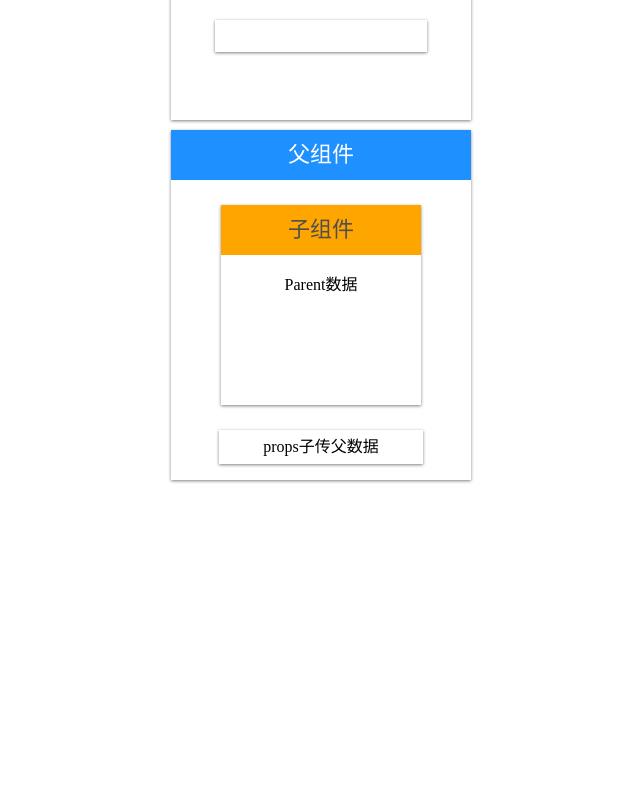
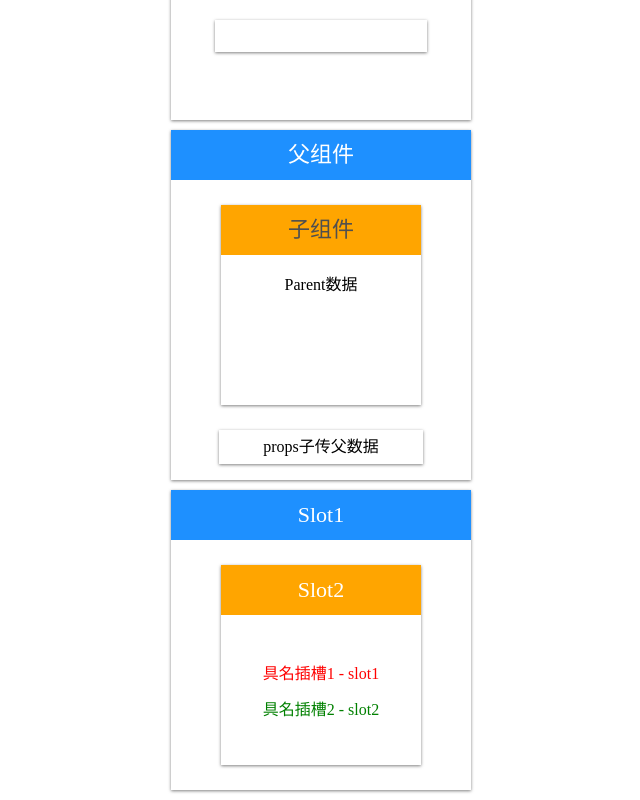
Before and after one commit to ruoton6/vue-base, a Vue app: page / in a window 1280 px wide. Shown: the part 1298-2098 px from the top of the page, without its empty margins (319-959 px from the left). Before the commit the page ends 1788 px from the top, so only its background shows below. Built offline with nearby package versions, Linux system fonts and the light colour scheme.

Commit message:
更新：插槽Slots

```diff
--- a/src/App.vue
+++ b/src/App.vue
@@ -7,6 +7,7 @@ import ModelDemo from "./components/ModelDemo.vue";
 import RefDemo from "./components/RefDemo.vue";
 import Wrap1 from "./components/Wrap1.vue";
 import ParentDemo from "./components/ParentDemo.vue";
+import Slot1Demo from "./components/Slot1Demo.vue";
 </script>
 
 <template>
@@ -18,4 +19,5 @@ import ParentDemo from "./components/ParentDemo.vue";
   <RefDemo />
   <Wrap1 />
   <ParentDemo />
+  <Slot1Demo />
 </template>
--- /dev/null
+++ b/src/components/Slot1Demo.vue
@@ -0,0 +1,55 @@
+<template>
+    <div class="slot1-wrapper">
+        <div class="slot1-title">
+            Slot1
+        </div>
+        <!-- 插槽 - 可以将模板内容完整的传递给子组件然后渲染出来 -->
+        <Slot2Demo>
+            <template #slot1="slotPorps">
+                <div style="margin: 6px; color: red;">
+                    {{ msg1 }} - {{ slotPorps.data1 }}
+                </div>
+            </template>
+            <template #slot2="slotProps">
+                <div style="margin: 6px; color: green;">
+                    {{ msg2 }} - {{ slotProps.data2 }}
+                </div>
+            </template>
+        </Slot2Demo>
+    </div>
+</template>
+
+<script>
+import Slot2Demo from './Slot2Demo.vue';
+
+export default {
+    data() {
+        return {
+            msg1: "具名插槽1",
+            msg2: "具名插槽2"
+        }
+    },
+    components: {
+        Slot2Demo
+    }
+}
+</script>
+
+<style scoped>
+.slot1-wrapper {
+    height: 300px;
+    width: 300px;
+    margin: 10px auto;
+    box-shadow: 0px 1px 3px rgba(0, 0, 0, .5);
+}
+
+.slot1-title {
+    height: 50px;
+    width: 100%;
+    background-color: #1e90ff;
+    color: #ffffff;
+    text-align: center;
+    line-height: 50px;
+    font-size: 22px;
+}
+</style>
--- /dev/null
+++ b/src/components/Slot2Demo.vue
@@ -0,0 +1,56 @@
+<template>
+    <div class="slot2-wrapper">
+        <div class="slot2-title">
+            Slot2
+        </div>
+        <div class="slot2-main">
+            <!-- slot为插槽标签，可以将父组件传递来的模板数据渲染出来 -->
+            <slot name="slot1" :data1="data1">
+                <!-- 插槽默认值，若父组件没有传递任何数值过来则显示下方的模板内容 -->
+                slot1 - 默认值
+            </slot>
+            <slot name="slot2" :data2="data2">
+                slot2 - 默认值
+            </slot>
+        </div>
+    </div>
+</template>
+
+<script>
+export default {
+    data() {
+        return {
+            data1: "slot1",
+            data2: "slot2"
+        }
+    }
+}
+</script>
+
+<style scoped>
+.slot2-wrapper {
+    height: 200px;
+    width: 200px;
+    margin: 25px auto;
+    box-shadow: 0px 1px 3px rgba(0, 0, 0, .5);
+}
+
+.slot2-title {
+    height: 50px;
+    width: 100%;
+    background-color: #ffa500;
+    color: #ffffff;
+    text-align: center;
+    line-height: 50px;
+    font-size: 22px;
+}
+
+.slot2-main {
+    height: 150px;
+    width: 200px;
+    display: flex;
+    justify-content: center;
+    align-items: center;
+    flex-direction: column;
+}
+</style>
```
Also changed, not shown: 1 other file (tests, documents, lock files or other folders).
